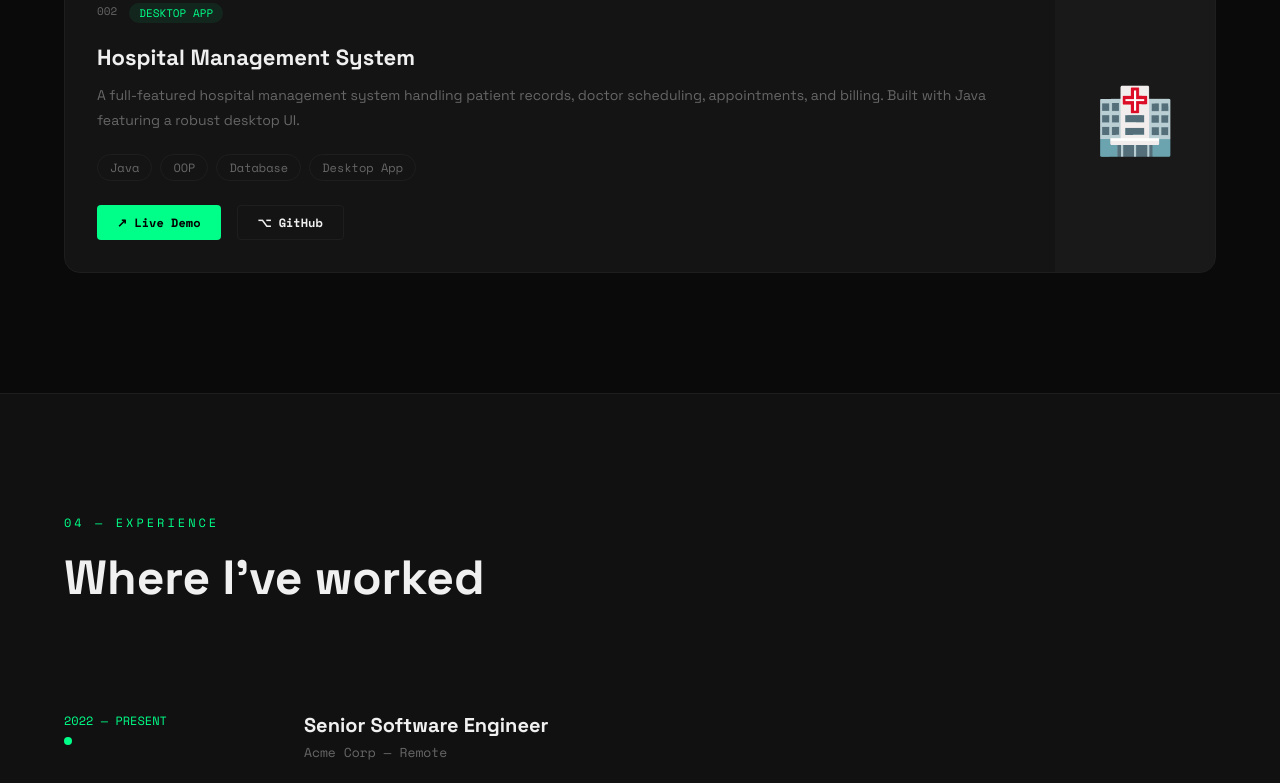
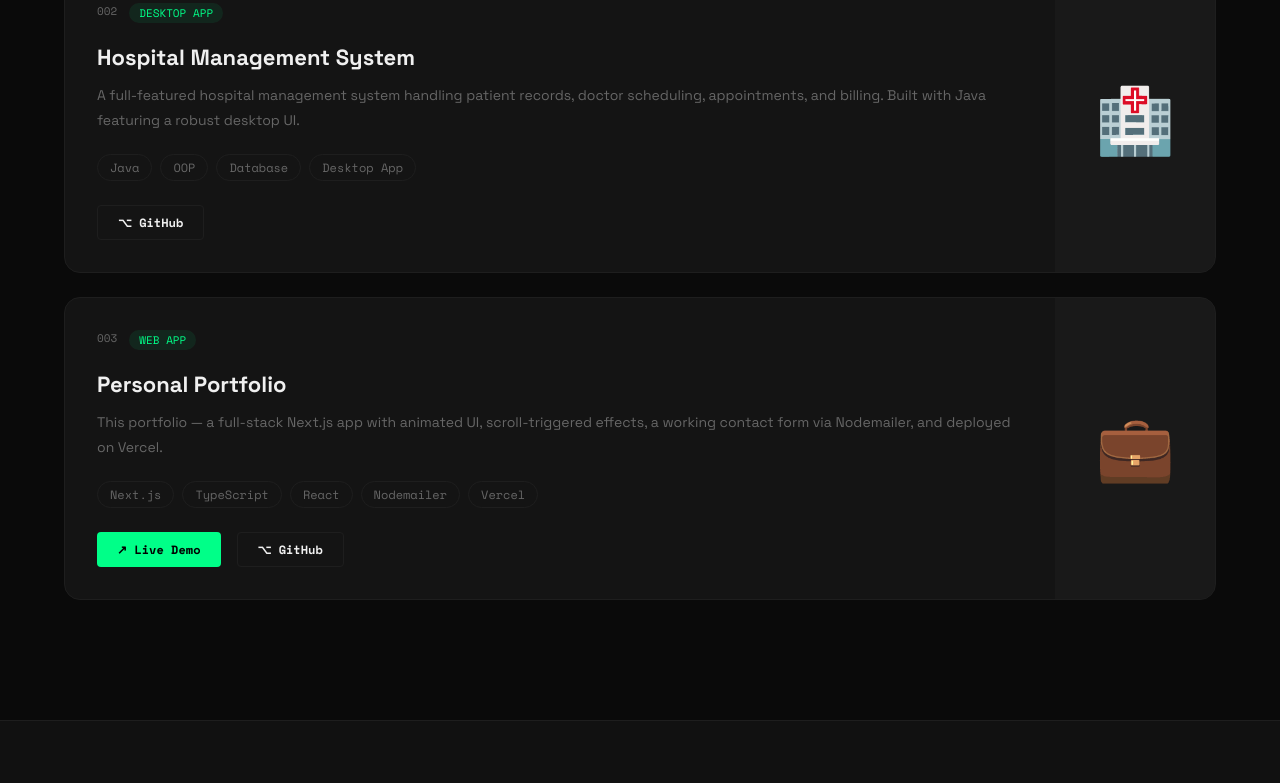
Before and after one commit to ztesfa88-png/portfolio, a Next.js app: page / in a window 1280 px wide. Shown: the part 3100-3883 px from the top of the page. Built offline with nearby package versions, Linux system fonts and the light colour scheme.

Commit message:
Add real projects including portfolio itself

```diff
--- a/components/Projects.tsx
+++ b/components/Projects.tsx
@@ -3,7 +3,7 @@ import { useInView } from 'react-intersection-observer'
 
 const projects = [
   {
-    num: '001', type: 'AI / PYTHON TOOL', emoji: '�',
+    num: '001', type: 'AI / PYTHON TOOL', emoji: '🔍',
     title: 'Plagiarism Checker',
     desc: 'A web-based plagiarism detection tool that compares documents and text for similarity using NLP techniques. Built with Python for the backend logic and a clean HTML/CSS frontend interface.',
     tags: ['Python', 'HTML', 'CSS', 'NLP'],
@@ -15,6 +15,13 @@ const projects = [
     desc: 'A full-featured hospital management system handling patient records, doctor scheduling, appointments, and billing. Built with Java featuring a robust desktop UI.',
     tags: ['Java', 'OOP', 'Database', 'Desktop App'],
     live: '#', github: 'https://github.com/ztesfa88-png',
+  },
+  {
+    num: '003', type: 'WEB APP', emoji: '💼',
+    title: 'Personal Portfolio',
+    desc: 'This portfolio — a full-stack Next.js app with animated UI, scroll-triggered effects, a working contact form via Nodemailer, and deployed on Vercel.',
+    tags: ['Next.js', 'TypeScript', 'React', 'Nodemailer', 'Vercel'],
+    live: 'https://portfolio-ztesfa88.vercel.app', github: 'https://github.com/ztesfa88-png/portfolio',
   },
 ]
 
@@ -42,8 +49,10 @@ function ProjectCard({ p, i }: { p: typeof projects[0]; i: number }) {
           {p.tags.map(t => <span key={t} className="tag">{t}</span>)}
         </div>
         <div style={{ display: 'flex', gap: 16 }}>
-          <a href={p.live} className="btn-primary" style={{ padding: '8px 20px', fontSize: 12 }}>↗ Live Demo</a>
-          <a href={p.github} className="btn-outline" style={{ padding: '8px 20px', fontSize: 12 }}>⌥ GitHub</a>
+          {p.live !== '#' && (
+            <a href={p.live} target="_blank" rel="noopener noreferrer" className="btn-primary" style={{ padding: '8px 20px', fontSize: 12 }}>↗ Live Demo</a>
+          )}
+          <a href={p.github} target="_blank" rel="noopener noreferrer" className="btn-outline" style={{ padding: '8px 20px', fontSize: 12 }}>⌥ GitHub</a>
         </div>
       </div>
       <div style={{ display: 'flex', alignItems: 'center', justifyContent: 'center', padding: 40, fontSize: 64, background: 'rgba(255,255,255,0.02)' }}>
@@ -62,7 +71,7 @@ export default function Projects() {
             <p className="section-label">03 — Projects</p>
             <h2 style={{ fontSize: 'clamp(32px, 5vw, 48px)', fontWeight: 700 }}>Selected work</h2>
           </div>
-          <a href="#" style={{ fontFamily: 'Space Mono, monospace', fontSize: 13, color: 'var(--accent)', textDecoration: 'none' }}>View all projects →</a>
+          <a href="https://github.com/ztesfa88-png" target="_blank" rel="noopener noreferrer" style={{ fontFamily: 'Space Mono, monospace', fontSize: 13, color: 'var(--accent)', textDecoration: 'none' }}>View all projects →</a>
         </div>
         <div style={{ display: 'flex', flexDirection: 'column', gap: 24 }}>
           {projects.map((p, i) => <ProjectCard key={p.num} p={p} i={i} />)}
```
